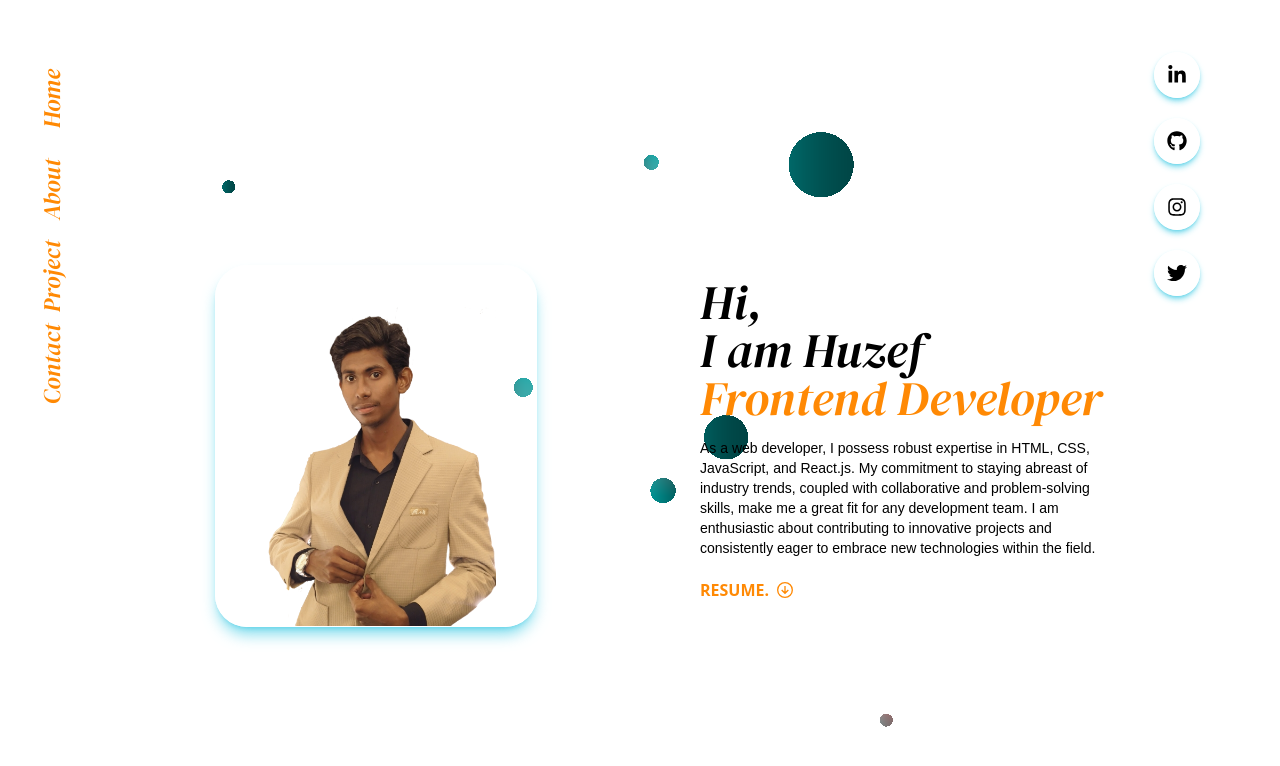
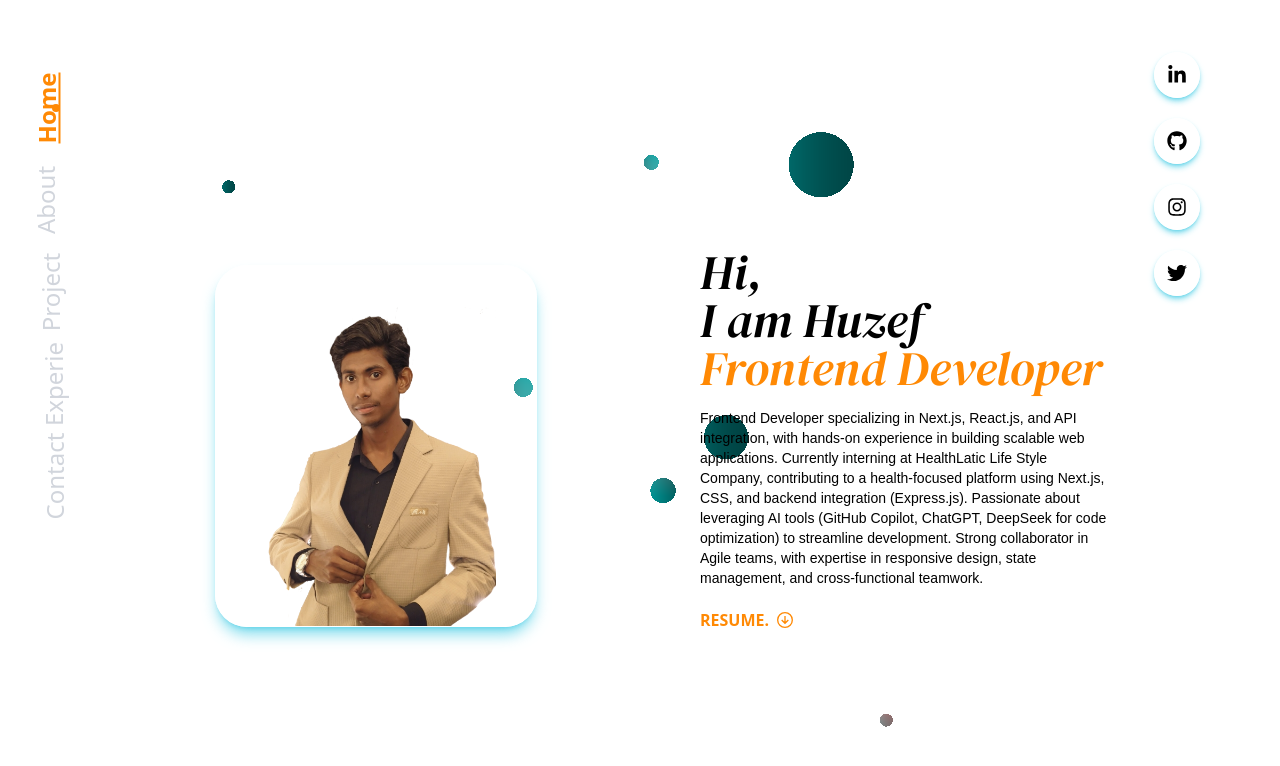
Before and after one commit to huzef2002/Portfolio, a React (Vite) app: page / in a window 1280 px wide. Shown: the top 766 px of the page. Built offline with nearby package versions, Linux system fonts and the light colour scheme.

Commit message:
add Exp and manage nev bar

```diff
--- a/src/About.jsx
+++ b/src/About.jsx
@@ -15,6 +15,8 @@ function About() {
         { Name: "Git & GitHub", Icon: FaGitAlt },
         { Name: "APIs", Icon: FaRust },
         { Name: "Firebase", Icon: SiFirebase },
+        { Name: "Next.js", Icon: FaReact } ,
+        {Name: "Typescript", Icon: FaJs },
     ];
     return (
         <>
--- a/src/App.jsx
+++ b/src/App.jsx
@@ -1,6 +1,3 @@
-import { useState } from 'react'
-import reactLogo from './assets/react.svg'
-import viteLogo from '/vite.svg'
 import Background from './Backgrond'
 
 
--- /dev/null
+++ b/src/Experience.jsx
@@ -0,0 +1,85 @@
+import React from 'react';
+import { BiLinkExternal } from "react-icons/bi";
+
+function Experience() {
+    const ExperienceData = [
+        {
+            title: "Frontend Developer Intern | HealthLatic Life Style Company",
+            description: (
+                <ul className="list-disc pl-5 space-y-3 text-base font-stretch-50%">
+                    <li><span className="font-bold">Team Collaboration:</span> Working in a 12-member frontend team using Git/GitHub for version control and agile project management</li>
+                    <li><span className="font-bold">Daily Standups:</span> Participating in cross-functional meetings at 8 PM with frontend, backend, and QA teams to track progress</li>
+                    <li><span className="font-bold">AI-Assisted Development:</span> Utilizing AI tools for code optimization, debugging assistance, and continuous learning</li>
+                    <li><span className="font-bold">Real-Time Systems:</span> Implementing live API integrations between Next.js frontend and backend services for dynamic content</li>
+                    <li><span className="font-bold">Full-Stack Exposure:</span> Developing with Next.js/TypeScript while preparing to work with Express.js backend</li>
+                    <li><span className="font-bold">Health Tech Focus:</span> Building features for fitness plans, medical content, and reward systems using plain CSS</li>
+                </ul>
+            ),
+            duration: "May 2025 - Present",
+            companyLink: "https://www.linkedin.com/company/healthletic-lifestyle/posts", // Add your company URL here
+            skills: ["React", "Next.js", "TypeScript", "Express.js", "API Integration", "CSS"],
+        },
+        {
+            title: "Frontend Developer Intern | Zido Development Company",
+            description: (
+                <ul className="list-disc pl-5 space-y-3 text-base font-stretch-50%">
+                    <li><span className="font-bold">MERN Stack Development:</span> Built an interactive t-shirt superhero e-commerce platform using MongoDB, Express.js, React.js, and Node.js</li>
+                    <li><span className="font-bold">Authentication System:</span> Implemented secure user authentication using Firebase Auth with email/password and social login options</li>
+                    <li><span className="font-bold">Component Library:</span> Developed reusable React components for the admin dashboard with Tailwind CSS styling</li>
+                    <li><span className="font-bold">Team Collaboration:</span> Worked in an agile team using GitHub for version control and project management</li>
+                    <li><span className="font-bold">API Integration:</span> Connected frontend with backend REST APIs for product data and user management</li>
+                    <li><span className="font-bold">UI Development:</span> Created responsive and interactive user interfaces with React hooks and modern JavaScript</li>
+                </ul>
+            ),
+            duration: "Feb 2025 - May 2025",
+            companyLink: "https://www.linkedin.com/company/zidio-development/posts",
+            skills: ["MERN stack", "React", "Express.js", "API Integration", "Tailwind CSS", "JavaScript", "Firebase"],
+        }
+    ];
+
+    return (
+        <div className='col w-screen [&::-webkit-scrollbar]:hidden'>
+            <h1 className='text-center text-4xl text-orange-400 underline my-10'>Experience</h1>
+            {
+                ExperienceData.map((Items, index) => {
+                    return (
+                        <div key={index} className='col md:flex justify-center items-center gap-20 h-full w-full my-10 top-0 bottom-0'>
+
+                            <div className='md:w-[45%] flex justify-center items-center mt-5 mx-20'>
+                                <div className='border-1 border-white rounded-4xl md:p-10 p-5 md:pb-7 shadow-lg shadow-cyan-500/50'>
+                                    <div>
+                                        <h1 className='text-center text-2xl md:my-5'>{Items.title}</h1>
+                                        <div className='mt-3'>
+                                            {Items.description}
+                                        </div>
+                                        <p className='mt-3 text-orange-400 font-bold'>{Items.duration}</p>
+                                        <div className='flex flex-wrap gap-2 mt-3'>
+                                            {Items.skills.map((skill, i) => (
+                                                <span key={i} className='px-2 py-1 text-xs rounded-full bg-black/20 border border-white'>
+                                                    {skill}
+                                                </span>
+                                            ))}
+                                        </div>
+                                    </div>
+
+                                    {Items.companyLink && (
+                                        <div className='flex justify-center items-center gap-5 md:gap-10 mt-5'>
+                                            <a href={Items.companyLink} target='_blank' rel="noopener noreferrer">
+                                                <button className='md:my-5 py-2 w-30 md:w-40 bg-cyan-500 rounded-2xl shadow-lg hover:shadow-cyan-500/50 hover:text-white font-extrabold flex items-center justify-center gap-2'>
+                                                    <span>View</span> <BiLinkExternal />
+                                                </button>
+                                            </a>
+                                        </div>
+                                    )}
+                                </div>
+                            </div>
+
+                        </div>
+                    )
+                })
+            }
+        </div>
+    );
+}
+
+export default Experience;
--- a/src/Frontpage.jsx
+++ b/src/Frontpage.jsx
@@ -5,16 +5,18 @@ import Icon from './Icon';
 import Navebar from './Navebar';
 import Project from './Project';
 import Contact from './Contact';
+import Experience from './Experience';
 
 function Frontpage() {
   return (
     <div className='relative z-10 text-black items-center h-screen w-screen overflow-x-hidden'>
       <Navebar />
       <Icon />
-      <Home />
-      <About />
-      <Project />
-      <Contact />
+      <section id="home"><Home /></section>
+      <section id="about"><About /></section>
+      <section id="project"><Project /></section>
+      <section id="experience"><Experience /></section>
+      <section id="contact"><Contact /></section>
     </div>
   );
 }
--- a/src/Home.jsx
+++ b/src/Home.jsx
@@ -16,12 +16,13 @@ function Home() {
                     Hi,<br /> I am Huzef<br /><span className='text-orange-400'>Frontend Developer</span>
                 </h1>
                 <p className="mt-4 text-sm font-stretch-50%">
-                    As a web developer, I possess robust expertise in HTML, CSS, JavaScript, and React.js.
-                    My commitment to staying abreast of industry trends, coupled with collaborative and problem-solving skills,
-                    make me a great fit for any development team. I am enthusiastic about contributing to innovative projects and
-                    consistently eager to embrace new technologies within the field.
+                    Frontend Developer specializing in Next.js, React.js, and API integration, with hands-on experience in building
+                    scalable web applications. Currently interning at HealthLatic Life Style Company, contributing to a health-focused
+                    platform using Next.js, CSS, and backend integration (Express.js). Passionate about leveraging AI tools (GitHub
+                    Copilot, ChatGPT, DeepSeek for code optimization) to streamline development. Strong collaborator in Agile teams,
+                    with expertise in responsive design, state management, and cross-functional teamwork.
                 </p>
-                <a href='https://drive.google.com/file/d/1Ms_PLRJE4XQX6NKm8B2ZwCKfVKQ27tZH/view?usp=drive_link' download className='flex mt-5 text-orange-400 font-bold'>RESUME.<span className='ms-2 justify-center items-center flex'> <GrInstallOption/></span></a>
+                <a href='https://drive.google.com/file/d/1lfnymUDzlUCKgieDkf4rFNrMQ6Td73LD/view?usp=drive_link' download className='flex mt-5 text-orange-400 font-bold'>RESUME.<span className='ms-2 justify-center items-center flex'> <GrInstallOption /></span></a>
             </div>
         </div>
     );
--- a/src/Navebar.jsx
+++ b/src/Navebar.jsx
@@ -1,45 +1,70 @@
 import React from 'react';
+import { useEffect, useState } from 'react';
 
-function Navebar() {
+function Navbar() {
+    const [activeSection, setActiveSection] = useState('home');
 
-    const naveName = [{Name : 'Home'},{Name: 'About'}, { Name:'Project'},{Name: 'Contact'}]
+    const navItems = [
+        { name: 'Home', id: 'home' },
+        { name: 'About', id: 'about' },
+        { name: 'Project', id: 'project' },
+        { name: 'Experie', id: 'experience' },
+        { name: 'Contact', id: 'contact' }
+    ];
+
+    const handleClick = (id) => {
+        const element = document.getElementById(id);
+        if (element) {
+            element.scrollIntoView({
+                behavior: 'smooth',
+                block: 'start'
+            });
+            setActiveSection(id);
+        }
+    };
+
+    useEffect(() => {
+        const handleScroll = () => {
+            const sections = navItems.map(item => document.getElementById(item.id));
+            const scrollPosition = window.scrollY + 100;
+
+            sections.forEach(section => {
+                if (section) {
+                    const sectionTop = section.offsetTop;
+                    const sectionHeight = section.clientHeight;
+
+                    if (scrollPosition >= sectionTop && scrollPosition < sectionTop + sectionHeight) {
+                        setActiveSection(section.id);
+                    }
+                }
+            });
+        };
+
+        window.addEventListener('scroll', handleScroll);
+        return () => window.removeEventListener('scroll', handleScroll);
+    }, []);
+
     return (
-        <div className='absolute flex-col  mt-15 space-y-15 md:p-3  fixed'>
-            {
-                naveName.map((items, index) => {
-                    return (
-                        <div key={index}>
-                            <a href='#'>
-                                <h1 className='-rotate-90 text-orange-400 md:text-2xl hover:underline' >{items.Name}</h1>
-                            </a>
-                        </div>);
-
-                })
-            }
-            {/* <div>
-                <a href='#'>
-                    <h1 className='-rotate-90  hover:text-orange-400 text-2xl'>Home</h1>
-                </a>
-            </div>
-
-
-            <div>
-                <a href='#'>
-                    <h1 className='-rotate-90  hover:text-cyan-500 text-2xl'>About</h1>
-                </a>
-            </div>
-            <div>
-                <a href='#'>
-                    <h1 className='-rotate-90  hover:text-cyan-500 text-2xl'>Project</h1>
-                </a>
-            </div>
-            <div >
-                <a href='#'>
-                    <h1 className='-rotate-90  hover:text-cyan-500 text-2xl'>Contact</h1>
-                </a>
-            </div> */}
+        <div className='absolute flex-col mt-20 space-y-15 md:p-3 fixed z-50'>
+            {navItems.map((item, index) => (
+                <div key={index} className="group relative">
+                    <button
+                        onClick={() => handleClick(item.id)}
+                        className={`-rotate-90 md:text-2xl transition-all duration-300 ${
+                            activeSection === item.id
+                                ? 'text-orange-400 font-bold underline'
+                                : 'text-gray-300 hover:text-orange-300'
+                        }`}
+                    >
+                        {item.name}
+                    </button>
+                    <span className={`absolute left-10 top-1/2 transform -translate-y-1/2 w-2 h-2 rounded-full bg-orange-400 opacity-0 group-hover:opacity-100 transition-opacity ${
+                        activeSection === item.id ? 'opacity-100' : ''
+                    }`}></span>
+                </div>
+            ))}
         </div>
     );
 }
 
-export default Navebar;
+export default Navbar;
```
